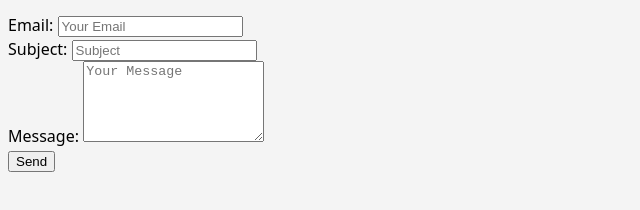
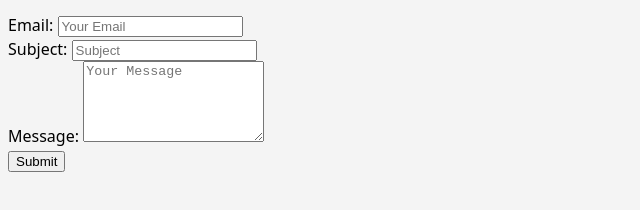
Before and after one commit to matt-s-j/L1, a plain HTML site: page contacts/index.html in a window 1280 px wide. Shown: the part 302-512 px from the top of the page, 0-640 px from the left. Drawn offline with Linux system fonts and the light colour scheme.

Commit message:
fixed form action

```diff
--- a/contacts/index.html
+++ b/contacts/index.html
@@ -27,14 +27,14 @@
         GitHub:
         <br>
     </p>
-    <form action="mailto:mattj822@mit.edu" method="get"></form>
+    <form action="mailto:foo@bar.com" method="get">
         <label for="email">Email:</label>
         <input type="email" name="email" placeholder="Your Email" required><br>
         <label for="subject">Subject:</label>
         <input type="subject" name="subject" placeholder="Subject" required><br>
         <label for="body">Message:</label>
         <textarea name="body" rows="5" placeholder="Your Message" required></textarea><br>
-        <button type="submit">Send</button>
+        <input type="submit" value="Submit">
     </form>
 </body>
 </html>
```
